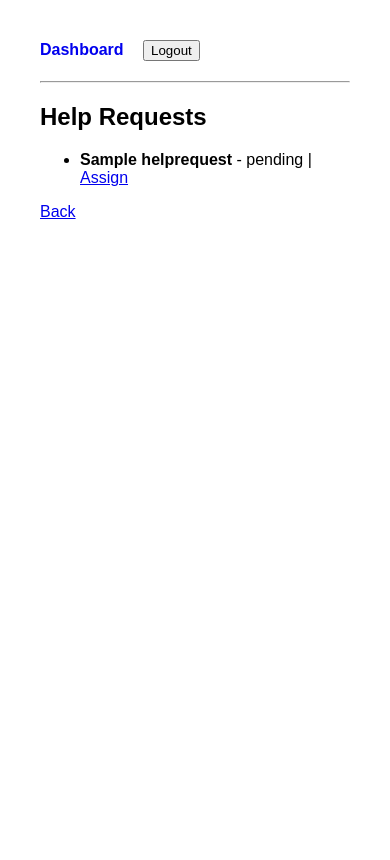
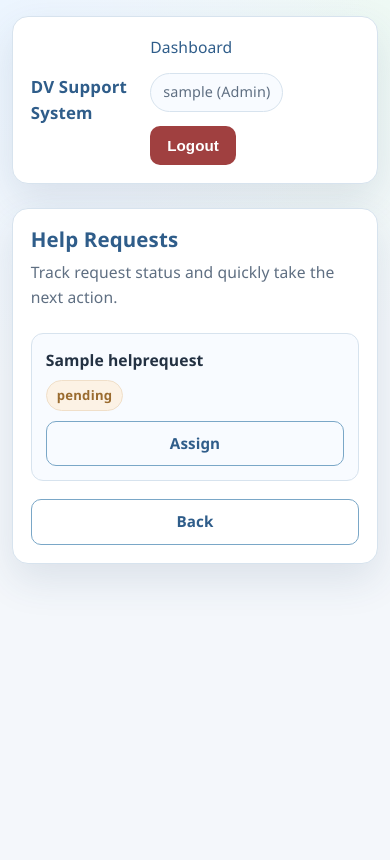
Before and after one commit to n4ku7/DomesticAbuseSupport, a Django app: page /manage/requests/ in a window 390 px wide. Before the commit the page ends 219 px from the top, so only its background shows below. Run offline with Django 5.2, Linux system fonts and the light colour scheme; a user stored in the database is signed in; tables that the repository leaves empty hold one stand-in row (values such as "Sample post").

Commit message:
ui changes

```diff
--- /dev/null
+++ b/static/css/theme.css
@@ -0,0 +1,387 @@
+:root {
+    --bg: #f4f7fb;
+    --surface: #ffffff;
+    --surface-soft: #f8fbff;
+    --text: #233142;
+    --text-muted: #5f6f82;
+    --primary: #2f5d8a;
+    --primary-hover: #244a6d;
+    --accent: #7aa7c7;
+    --success: #2f7d5c;
+    --warning: #9a6b2f;
+    --danger: #a04040;
+    --border: #d7e3ee;
+    --shadow: 0 16px 40px rgba(41, 73, 111, 0.12);
+    --radius: 16px;
+    --title-size: clamp(1.4rem, 1.1rem + 1.1vw, 1.9rem);
+    --body-size: 0.98rem;
+    --body-line: 1.55;
+}
+
+* {
+    box-sizing: border-box;
+}
+
+body {
+    margin: 0;
+    font-family: "Segoe UI", Tahoma, Geneva, Verdana, sans-serif;
+    background:
+        radial-gradient(circle at top left, #ecf5ff 0%, transparent 40%),
+        radial-gradient(circle at top right, #eef9f4 0%, transparent 35%),
+        var(--bg);
+    color: var(--text);
+    min-height: 100vh;
+    font-size: var(--body-size);
+    line-height: var(--body-line);
+    letter-spacing: 0.1px;
+}
+
+h1, h2, h3 {
+    line-height: 1.25;
+    letter-spacing: 0.15px;
+}
+
+p {
+    margin-top: 0;
+}
+
+a {
+    color: var(--primary);
+    text-decoration: none;
+    transition: color 0.2s ease;
+}
+
+a:hover {
+    color: var(--primary-hover);
+}
+
+.page-shell {
+    width: min(1080px, 92vw);
+    margin: 32px auto;
+}
+
+.topbar {
+    background: var(--surface);
+    border: 1px solid var(--border);
+    box-shadow: var(--shadow);
+    border-radius: var(--radius);
+    padding: 16px 22px;
+    display: flex;
+    justify-content: space-between;
+    align-items: center;
+    gap: 16px;
+    transition: transform 0.2s ease, box-shadow 0.2s ease;
+}
+
+.topbar:hover {
+    transform: translateY(-1px);
+    box-shadow: 0 18px 44px rgba(41, 73, 111, 0.14);
+}
+
+.brand {
+    font-weight: 700;
+    letter-spacing: 0.2px;
+    color: var(--primary);
+    font-size: 1.05rem;
+}
+
+.nav-links {
+    display: flex;
+    align-items: center;
+    gap: 14px;
+    flex-wrap: wrap;
+}
+
+.user-chip {
+    background: var(--surface-soft);
+    border: 1px solid var(--border);
+    color: var(--text-muted);
+    padding: 7px 12px;
+    border-radius: 999px;
+    font-size: 0.9rem;
+}
+
+.content {
+    margin-top: 24px;
+}
+
+.card {
+    background: var(--surface);
+    border: 1px solid var(--border);
+    border-radius: var(--radius);
+    box-shadow: var(--shadow);
+    padding: 30px;
+    transition: transform 0.2s ease, box-shadow 0.2s ease;
+}
+
+.card:hover {
+    transform: translateY(-2px);
+    box-shadow: 0 20px 48px rgba(41, 73, 111, 0.14);
+}
+
+.title {
+    margin: 0 0 8px;
+    font-size: var(--title-size);
+    color: var(--primary);
+    font-weight: 700;
+}
+
+.subtitle {
+    margin: 0 0 24px;
+    color: var(--text-muted);
+    max-width: 70ch;
+}
+
+.actions,
+.inline-actions {
+    display: flex;
+    gap: 10px;
+    flex-wrap: wrap;
+}
+
+.inline-actions {
+    margin-top: 10px;
+}
+
+.actions {
+    margin-top: 18px;
+}
+
+.btn,
+button,
+input[type="submit"] {
+    border: 1px solid transparent;
+    background: var(--primary);
+    color: #fff;
+    border-radius: 10px;
+    padding: 10px 16px;
+    font-size: 0.95rem;
+    font-weight: 600;
+    cursor: pointer;
+    transition: background 0.2s ease, transform 0.1s ease, box-shadow 0.2s ease;
+}
+
+.btn:hover,
+button:hover,
+input[type="submit"]:hover {
+    background: var(--primary-hover);
+    box-shadow: 0 6px 16px rgba(47, 93, 138, 0.25);
+}
+
+.btn:active,
+button:active,
+input[type="submit"]:active {
+    transform: translateY(1px);
+}
+
+.btn-secondary {
+    background: transparent;
+    color: var(--primary);
+    border-color: var(--accent);
+}
+
+.btn-secondary:hover {
+    background: #eef5fb;
+    box-shadow: 0 4px 12px rgba(47, 93, 138, 0.16);
+}
+
+.btn-danger {
+    background: var(--danger);
+}
+
+.btn-danger:hover {
+    background: #873737;
+}
+
+form p {
+    margin: 0 0 16px;
+}
+
+label {
+    display: block;
+    font-weight: 600;
+    margin-bottom: 7px;
+    color: var(--text);
+    font-size: 0.93rem;
+}
+
+input,
+select,
+textarea {
+    width: 100%;
+    border: 1px solid var(--border);
+    border-radius: 10px;
+    padding: 11px 13px;
+    font-size: 0.96rem;
+    font-family: inherit;
+    background: #fff;
+    color: var(--text);
+    transition: border-color 0.2s ease, box-shadow 0.2s ease;
+}
+
+textarea {
+    min-height: 110px;
+    resize: vertical;
+}
+
+input:focus,
+select:focus,
+textarea:focus {
+    border-color: var(--accent);
+    outline: 3px solid rgba(122, 167, 199, 0.2);
+}
+
+.list {
+    list-style: none;
+    padding: 0;
+    margin: 0;
+    display: grid;
+    gap: 12px;
+}
+
+.list-item {
+    border: 1px solid var(--border);
+    border-radius: 12px;
+    padding: 14px;
+    background: var(--surface-soft);
+    transition: transform 0.16s ease, box-shadow 0.2s ease, border-color 0.2s ease;
+}
+
+.list-item:hover {
+    transform: translateY(-1px);
+    border-color: #c9d9e8;
+    box-shadow: 0 8px 20px rgba(41, 73, 111, 0.09);
+}
+
+.badge {
+    display: inline-block;
+    border-radius: 999px;
+    padding: 4px 10px;
+    font-size: 0.82rem;
+    font-weight: 600;
+    border: 1px solid transparent;
+    letter-spacing: 0.25px;
+}
+
+.badge-open {
+    color: var(--success);
+    background: #e8f5ef;
+    border-color: #cce9da;
+}
+
+.badge-pending {
+    color: var(--warning);
+    background: #fcf2e5;
+    border-color: #f0dfc9;
+}
+
+.badge-default {
+    color: var(--text-muted);
+    background: #edf2f7;
+    border-color: var(--border);
+}
+
+.chat-box {
+    border: 1px solid var(--border);
+    border-radius: 12px;
+    padding: 14px;
+    max-height: 360px;
+    overflow-y: auto;
+    background: var(--surface-soft);
+    display: grid;
+    gap: 10px;
+    margin-bottom: 14px;
+}
+
+.chat-bubble {
+    border-radius: 12px;
+    background: #fff;
+    border: 1px solid var(--border);
+    padding: 10px 13px;
+    animation: fadeIn 0.25s ease;
+}
+
+.chat-author {
+    color: var(--primary);
+    font-weight: 700;
+    margin-right: 6px;
+}
+
+.muted {
+    color: var(--text-muted);
+}
+
+.empty-state {
+    border: 1px dashed var(--border);
+    border-radius: 12px;
+    padding: 15px;
+    background: #f9fcff;
+    color: var(--text-muted);
+}
+
+.spacer-sm {
+    height: 8px;
+}
+
+.logout-form {
+    margin: 0;
+}
+
+a:focus-visible,
+button:focus-visible,
+input:focus-visible,
+select:focus-visible,
+textarea:focus-visible {
+    outline: 3px solid rgba(122, 167, 199, 0.35);
+    outline-offset: 2px;
+}
+
+@keyframes fadeIn {
+    from {
+        opacity: 0;
+        transform: translateY(2px);
+    }
+    to {
+        opacity: 1;
+        transform: translateY(0);
+    }
+}
+
+@media (max-width: 720px) {
+    .page-shell {
+        width: 94vw;
+        margin: 16px auto 24px;
+    }
+
+    .topbar,
+    .card {
+        padding: 18px;
+    }
+
+    .title {
+        font-size: 1.28rem;
+    }
+
+    .nav-links,
+    .actions,
+    .inline-actions {
+        width: 100%;
+    }
+
+    .btn,
+    button,
+    input[type="submit"] {
+        width: 100%;
+        text-align: center;
+    }
+}
+
+@media (prefers-reduced-motion: reduce) {
+    *,
+    *::before,
+    *::after {
+        animation: none !important;
+        transition: none !important;
+        scroll-behavior: auto !important;
+    }
+}
--- a/templates/base.html
+++ b/templates/base.html
@@ -1,50 +1,37 @@
 <!DOCTYPE html>
 <html>
 <head>
+    {% load static %}
+    <meta charset="UTF-8">
+    <meta name="viewport" content="width=device-width, initial-scale=1.0">
     <title>Domestic Violence Support System</title>
-    <style>
-        body {
-            font-family: Arial, sans-serif;
-            margin: 40px;
-        }
-
-        nav {
-            margin-bottom: 20px;
-        }
-
-        nav a {
-            margin-right: 15px;
-            text-decoration: none;
-            font-weight: bold;
-        }
-
-        hr {
-            margin: 20px 0;
-        }
-
-        .container {
-            max-width: 800px;
-        }
-    </style>
+    <link rel="stylesheet" href="{% static 'css/theme.css' %}">
 </head>
 <body>
+    <div class="page-shell">
+        <header class="topbar">
+            <div class="brand">DV Support System</div>
+            {% if request.user.is_authenticated %}
+                <nav class="nav-links">
+                    <a href="{% url 'dashboard' %}">Dashboard</a>
+                    <span class="user-chip">{{ request.user.username }} ({{ request.user.role|title }})</span>
+                    <form method="post" action="{% url 'logout' %}" class="logout-form">
+                        {% csrf_token %}
+                        <button type="submit" class="btn-danger">Logout</button>
+                    </form>
+                </nav>
+            {% else %}
+                <nav class="nav-links">
+                    <a href="{% url 'login' %}">Login</a>
+                    <a href="{% url 'register' %}" class="btn btn-secondary">Register</a>
+                </nav>
+            {% endif %}
+        </header>
 
-    <nav>
-        {% if request.user.is_authenticated %}
-            <a href="{% url 'dashboard' %}">Dashboard</a>
-            <form method="post" action="{% url 'logout' %}" style="display:inline;">
-                {% csrf_token %}
-                <button type="submit">Logout</button>
-            </form>
-        {% endif %}
-    </nav>
-
-    <hr>
-
-    <div class="container">
-        {% block content %}
-        {% endblock %}
+        <main class="content">
+            {% block content %}
+            {% endblock %}
+        </main>
     </div>
-
 </body>
 </html>
--- a/templates/support/request_list.html
+++ b/templates/support/request_list.html
@@ -1,25 +1,35 @@
 {% extends 'base.html' %}
 
 {% block content %}
-<h2>Help Requests</h2>
+<section class="card">
+    <h2 class="title">Help Requests</h2>
+    <p class="subtitle">Track request status and quickly take the next action.</p>
 
-<ul>
+    <ul class="list">
         {% for req in requests %}
-        <li>
+            <li class="list-item">
                 <strong>{{ req.title }}</strong>
-            - {{ req.status }}
-
+                <div class="spacer-sm"></div>
+                <span class="badge {% if req.status|lower == 'open' %}badge-open{% elif req.status|lower == 'pending' %}badge-pending{% else %}badge-default{% endif %}">
+                    {{ req.status }}
+                </span>
+                <div class="inline-actions">
                     {% if request.user.role == 'admin' %}
-                | <a href="{% url 'assign_case' req.pk %}">Assign</a>
+                        <a href="{% url 'assign_case' req.pk %}" class="btn btn-secondary">Assign</a>
                     {% endif %}
 
                     {% if request.user.role != 'admin' %}
-                | <a href="{% url 'case_chat' req.pk %}">Chat</a>
+                        <a href="{% url 'case_chat' req.pk %}" class="btn btn-secondary">Open Chat</a>
                     {% endif %}
+                </div>
             </li>
         {% empty %}
-        <li>No requests available.</li>
+            <li class="list-item empty-state">No requests available.</li>
         {% endfor %}
     </ul>
-<a href="{% url 'dashboard' %}">Back</a>
+
+    <div class="actions">
+        <a href="{% url 'dashboard' %}" class="btn btn-secondary">Back</a>
+    </div>
+</section>
 {% endblock %}
```
Also changed, not shown: templates/accounts/login.html (+12 -12 lines), templates/accounts/register.html (+12 -8 lines), templates/communication/chat.html (+14 -12 lines), templates/dashboards/admin_dashboard.html (+7 -12 lines), templates/dashboards/counsellor_dashboard.html (+7 -5 lines), templates/dashboards/legal_dashboard.html (+7 -5 lines), templates/dashboards/survivor_dashboard.html (+8 -11 lines), templates/support/assign_case.html (+15 -9 lines), templates/support/create_request.html (+12 -7 lines). Lines whose indentation alone changed are shown as unchanged.
